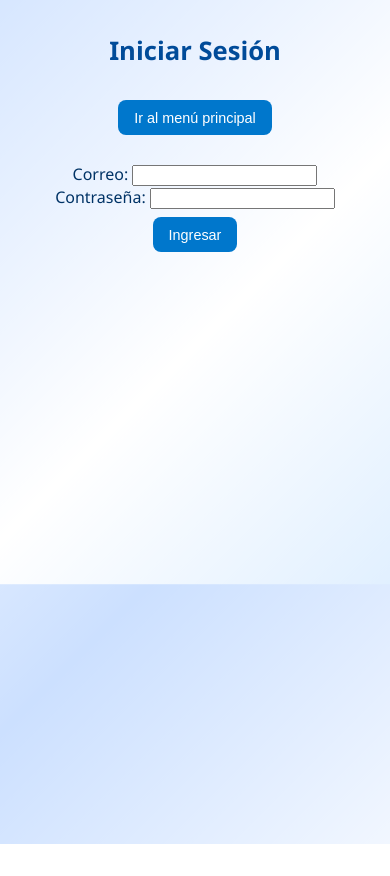
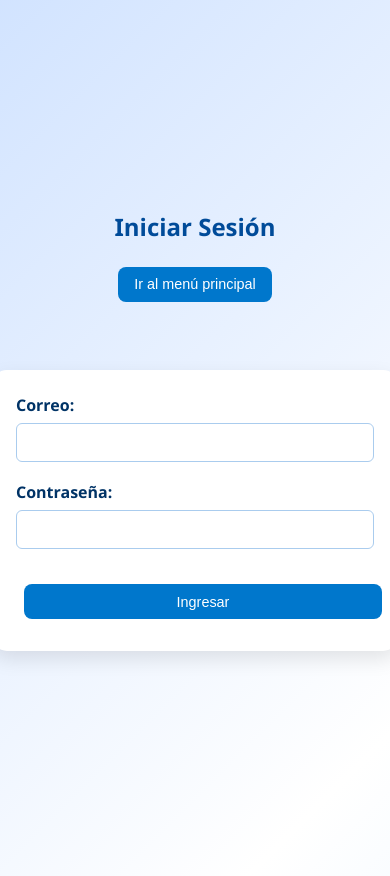
Before and after one commit to cris777-V/GestionmaxV1, a plain HTML site: page frontend/login.html in a window 390 px wide. Before the commit the page ends 844 px from the top, so only its background shows below. Drawn offline with Linux system fonts and the light colour scheme; no server answers.

Commit message:
css ya casi

```diff
--- /dev/null
+++ b/frontend/auth.css
@@ -0,0 +1,134 @@
+/* Fondo animado y base */
+body {
+  min-height: 100vh;
+  margin: 0;
+  padding: 2rem;
+  font-family: 'Segoe UI', Tahoma, Geneva, Verdana, sans-serif;
+  background: linear-gradient(-45deg, #d0e7ff, #ffffff, #cce0ff, #ffffff);
+  background-size: 300% 300%;
+  animation: fondoOscilante 25s ease infinite, fadeIn 1s ease forwards;
+  display: flex;
+  flex-direction: column;
+  align-items: center;
+  justify-content: center;
+  text-align: center;
+  opacity: 0;
+}
+
+@keyframes fondoOscilante {
+  0% { background-position: 0% 50%; }
+  50% { background-position: 100% 50%; }
+  100% { background-position: 0% 50%; }
+}
+
+@keyframes fadeIn {
+  to { opacity: 1; }
+}
+
+/* Título animado */
+h1 {
+  font-size: 2rem;
+  margin-bottom: 1rem;
+  color: #004b99;
+  opacity: 0;
+  transform: translateY(-30px);
+  animation: slideDown 1s ease-out forwards;
+}
+
+@keyframes slideDown {
+  to {
+    opacity: 1;
+    transform: translateY(0);
+  }
+}
+
+/* Botones superiores (Volver y Cerrar sesión) */
+button, #boton-logout {
+  background-color: #0077cc;
+  color: white;
+  border: none;
+  padding: 0.7rem 1.2rem;
+  font-size: 1rem;
+  border-radius: 8px;
+  cursor: pointer;
+  transition: transform 0.3s ease, background-color 0.3s ease;
+  margin: 0.5rem;
+}
+
+button:hover, #boton-logout:hover {
+  background-color: #005fa3;
+  transform: scale(1.05);
+}
+
+/* Formulario animado y centrado */
+form#form-login {
+  background-color: white;
+  padding: 2rem;
+  border-radius: 15px;
+  box-shadow: 0 8px 20px rgba(0, 0, 0, 0.1);
+  width: 100%;
+  max-width: 400px;
+  margin-top: 2rem;
+  animation: fadeSlideUp 0.8s ease-out forwards;
+  opacity: 0;
+  transform: translateY(30px);
+}
+
+@keyframes fadeSlideUp {
+  to {
+    opacity: 1;
+    transform: translateY(0);
+  }
+}
+
+/* Campos del formulario */
+form label {
+  display: block;
+  text-align: left;
+  margin-bottom: 0.4rem;
+  font-weight: bold;
+  color: #003366;
+}
+
+form input {
+  width: 100%;
+  padding: 0.6rem;
+  margin-bottom: 1.2rem;
+  border: 1px solid #aaccee;
+  border-radius: 6px;
+  font-size: 1rem;
+  box-sizing: border-box;
+}
+
+/* Botón de enviar dentro del form */
+form button[type="submit"] {
+  width: 100%;
+  margin-top: 1rem;
+}
+
+/* Mensaje debajo del formulario */
+#mensaje, #mensaje-sesion {
+  margin-top: 1rem;
+  font-weight: bold;
+  font-size: 0.95rem;
+}
+
+/* Responsive para móviles */
+@media (max-width: 600px) {
+  body {
+    padding: 1rem;
+  }
+
+  h1 {
+    font-size: 1.5rem;
+  }
+
+  form#form-login {
+    padding: 1.5rem;
+  }
+
+  button {
+    font-size: 0.9rem;
+    padding: 0.6rem 1rem;
+  }
+}
--- a/frontend/login.html
+++ b/frontend/login.html
@@ -3,7 +3,7 @@
 <head>
   <meta charset="UTF-8">
   <title>Iniciar Sesión - GestionMax</title>
-  <link rel="stylesheet" href="main.css">
+  <link rel="stylesheet" href="auth.css">
 </head>
 <body>
   <h1>Iniciar Sesión</h1>
--- a/frontend/main.css
+++ b/frontend/main.css
@@ -1,4 +1,4 @@
-/* Estilo general con animación de fondo suave y notoria */
+/* Estilo general con animación de fondo suave */
 body {
   font-family: 'Segoe UI', Tahoma, Geneva, Verdana, sans-serif;
   margin: 0;
@@ -7,9 +7,8 @@ body {
   color: #003366;
   background: linear-gradient(-45deg, #d0e7ff, #ffffff, #cce0ff, #ffffff);
   background-size: 300% 300%;
-  animation: fondoOscilante 25s ease infinite;
+  animation: fondoOscilante 25s ease infinite, fadeIn 1s ease forwards;
   opacity: 0;
-  animation: fadeIn 1s ease forwards, fondoOscilante 25s ease infinite;
 }
 
 @keyframes fondoOscilante {
@@ -19,20 +18,29 @@ body {
 }
 
 @keyframes fadeIn {
-  to {
-    opacity: 1;
-  }
+  to { opacity: 1; }
 }
 
-/* Títulos */
+/* Título con animación */
 h1 {
   font-size: 2.2rem;
   margin-bottom: 1.5rem;
   color: #004b99;
+  opacity: 0;
+  transform: translateY(-30px);
+  animation: slideDown 1s ease-out forwards;
+  animation-delay: 0.3s;
 }
 
-/* Botones con animación */
-button, .contact-block a, a {
+@keyframes slideDown {
+  to {
+    opacity: 1;
+    transform: translateY(0);
+  }
+}
+
+/* Botones con animación y estilo */
+#botones button {
   background-color: #0077cc;
   color: white;
   border: none;
@@ -44,15 +52,32 @@ button, .contact-block a, a {
   text-decoration: none;
   display: inline-block;
   margin: 0.5rem;
+  opacity: 0;
+  transform: translateY(20px);
+  animation: fadeSlideUp 0.6s ease forwards;
 }
 
-button:hover, .contact-block a:hover, a:hover {
+#botones button:nth-child(1) { animation-delay: 1s; }
+#botones button:nth-child(2) { animation-delay: 1.2s; }
+#botones button:nth-child(3) { animation-delay: 1.4s; }
+#botones button:nth-child(4) { animation-delay: 1.6s; }
+#botones button:nth-child(5) { animation-delay: 1.8s; }
+#botones button:nth-child(6) { animation-delay: 2s; }
+
+@keyframes fadeSlideUp {
+  to {
+    opacity: 1;
+    transform: translateY(0);
+  }
+}
+
+button:hover {
   background-color: #005fa3;
   transform: scale(1.08);
 }
 
 /* Contenedor de mensajes */
-#mensaje-alerta, .mensaje-error {
+#mensaje-alerta {
   margin-top: 1rem;
   color: #cc0000;
   font-weight: bold;
@@ -67,7 +92,10 @@ button:hover, .contact-block a:hover, a:hover {
   border-radius: 15px;
   box-shadow: 0 8px 20px rgba(0, 0, 0, 0.1);
   text-align: left;
-  animation: slideInUp 1.2s ease-out;
+  opacity: 0;
+  transform: translateY(50px);
+  animation: slideInUp 1.2s ease-out forwards;
+  animation-delay: 2.5s; /* Empieza después de los botones */
 }
 
 @keyframes slideInUp {
@@ -109,7 +137,7 @@ button:hover, .contact-block a:hover, a:hover {
     font-size: 1.6rem;
   }
 
-  button {
+  #botones button {
     font-size: 0.9rem;
     padding: 0.6rem 1rem;
   }
@@ -124,7 +152,7 @@ button:hover, .contact-block a:hover, a:hover {
     font-size: 2.8rem;
   }
 
-  button {
+  #botones button {
     font-size: 1.2rem;
     padding: 1rem 2rem;
   }
```
Also changed, not shown: frontend/register.html (+1 -1 lines), frontend/solicitudes.html (+1 -1 lines).
